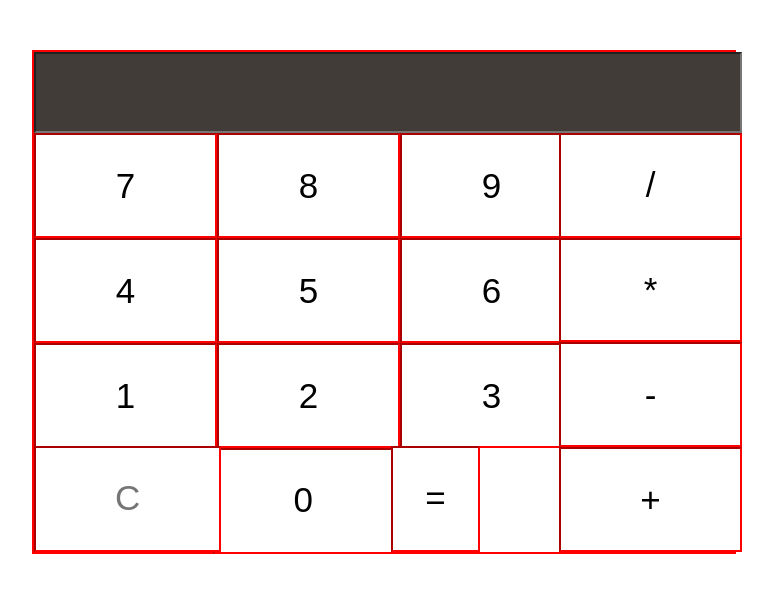
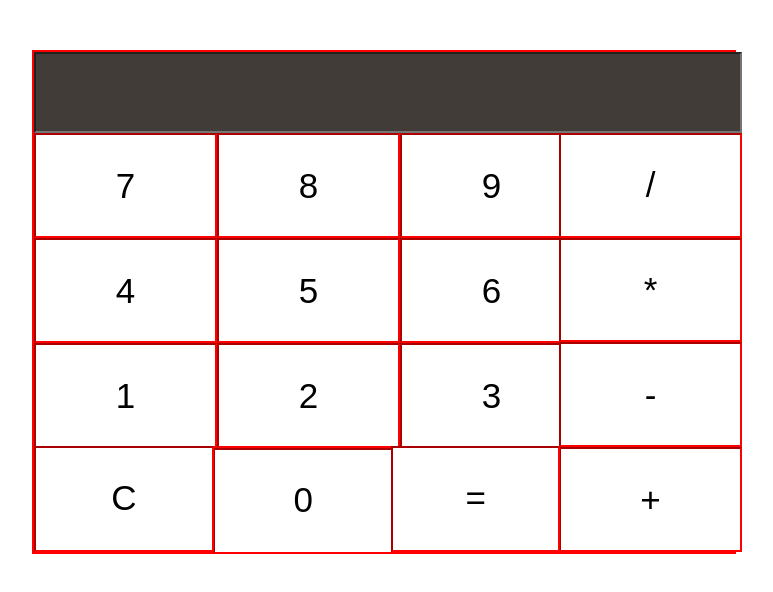
Before and after one commit to tsinat08/calculator, a React (Create React App) app: page / in a window 1280 px wide. Shown: the top 592 px of the page, without its empty margins (256-1029 px from the left). Built offline with nearby package versions, Linux system fonts and the light colour scheme.

Commit message:
Adding = fixing clear

```diff
--- a/src/App.js
+++ b/src/App.js
@@ -13,6 +13,7 @@ class App extends Component {
             term: ''
         }
         this.getTerm=this.getTerm.bind(this);
+        // this.getClear=this.getClear.bind(this);
     }
     getTerm(A) {
         if(this.state.term.length<=0){
@@ -23,9 +24,14 @@ class App extends Component {
 
         }
     }
-    getClear(A){
-        this.setState({term: A})
-    }
+    // getClear(A) {
+    //         this.setState({term: A})
+
+    // }
+
+
+
+
 
 
     render() {
@@ -33,7 +39,7 @@ class App extends Component {
             <div className='intro'>
                 <SearchBar Rediet={this.state.term}/>
                 <Numbers Lewhat={this.getTerm}/>
-                <Clear  Yotam={this.getClear}/>
+                <Clear  Yotam={this.getTerm}/>
                 <Operations Matan={this.getTerm}/>
                 <Equals Lilu={this.getTerm}/>
             </div>
--- a/src/components/Clear/Clear.css
+++ b/src/components/Clear/Clear.css
@@ -3,9 +3,10 @@
     position: absolute;
     left:0;
     bottom: 0;
+    width: 177px;
 }
 .clear{
-    width: 38.5%;
+    width: 96%;
     height: 99px;
     font-size: 35px;
     text-align: center;
--- a/src/components/Clear/Clear.js
+++ b/src/components/Clear/Clear.js
@@ -12,7 +12,7 @@ class Clear extends Component {
     render() {
         return (
             <div className="Clear">
-                <input className='clear' placeholder='C' value='' onClick={this.handleChange} readOnly />
+                <input className='clear' value='C' onClick={this.handleChange} readOnly />
             </div>
 
         )
--- a/src/components/Equals/Equals.css
+++ b/src/components/Equals/Equals.css
@@ -3,10 +3,10 @@
     position: absolute;
     left: 51%;
     bottom: 0;
-    width: -webkit-fill-available;
+    width: 177px;
 }
 .equals {
-    width: 23%;
+    width: 90%;
     height: 99px;
     font-size: 35px;
     text-align: center;
--- a/src/components/SearchBar/SearchBar.js
+++ b/src/components/SearchBar/SearchBar.js
@@ -8,9 +8,15 @@ class SearchBar extends Component {
         this.getNumbers= this.getNumbers.bind(this)
     }
     getNumbers(){
-        let A =this.props.Rediet;
-        return A;
-    }
+
+        let A = this.props.Rediet;
+        console.log(A)
+            if (A === 'C'){
+                console.clear()
+            }
+            return A
+        }
+
     render() {
         return (
             <div className="SearchBar">
```
